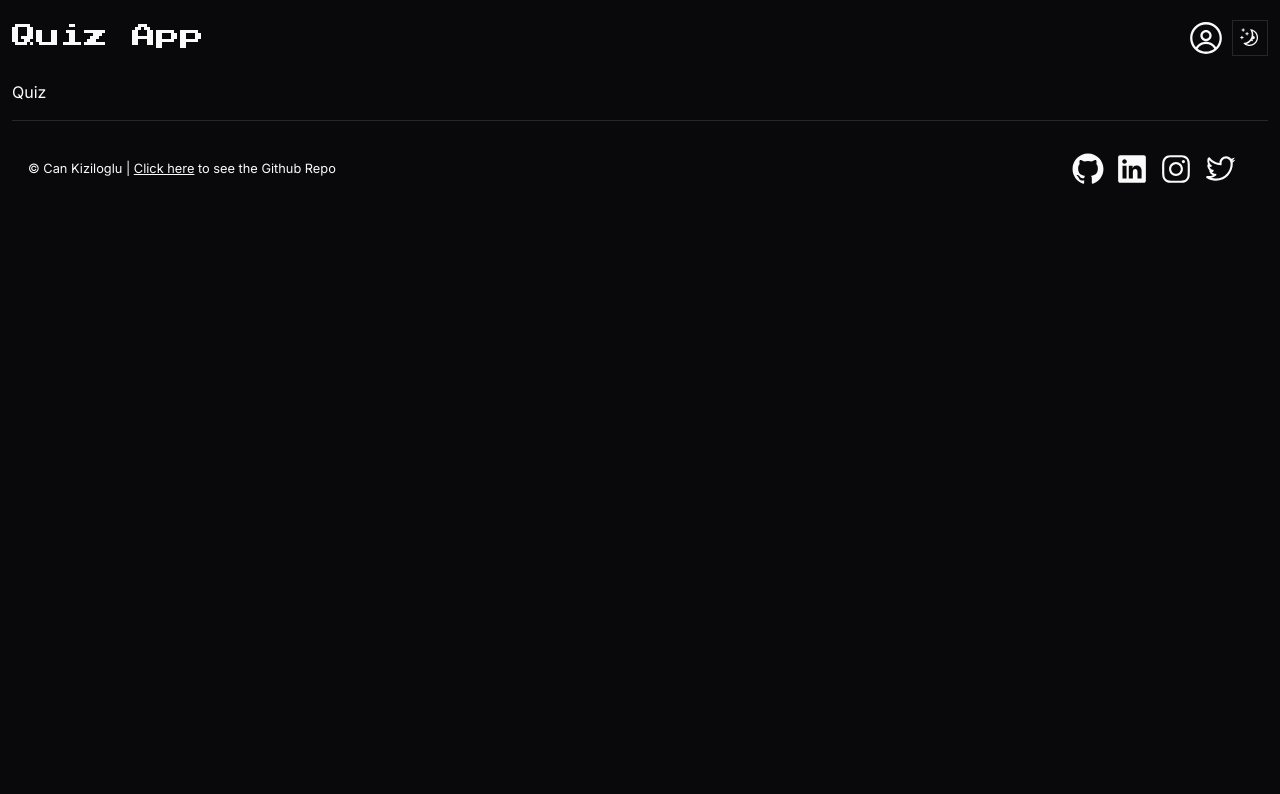
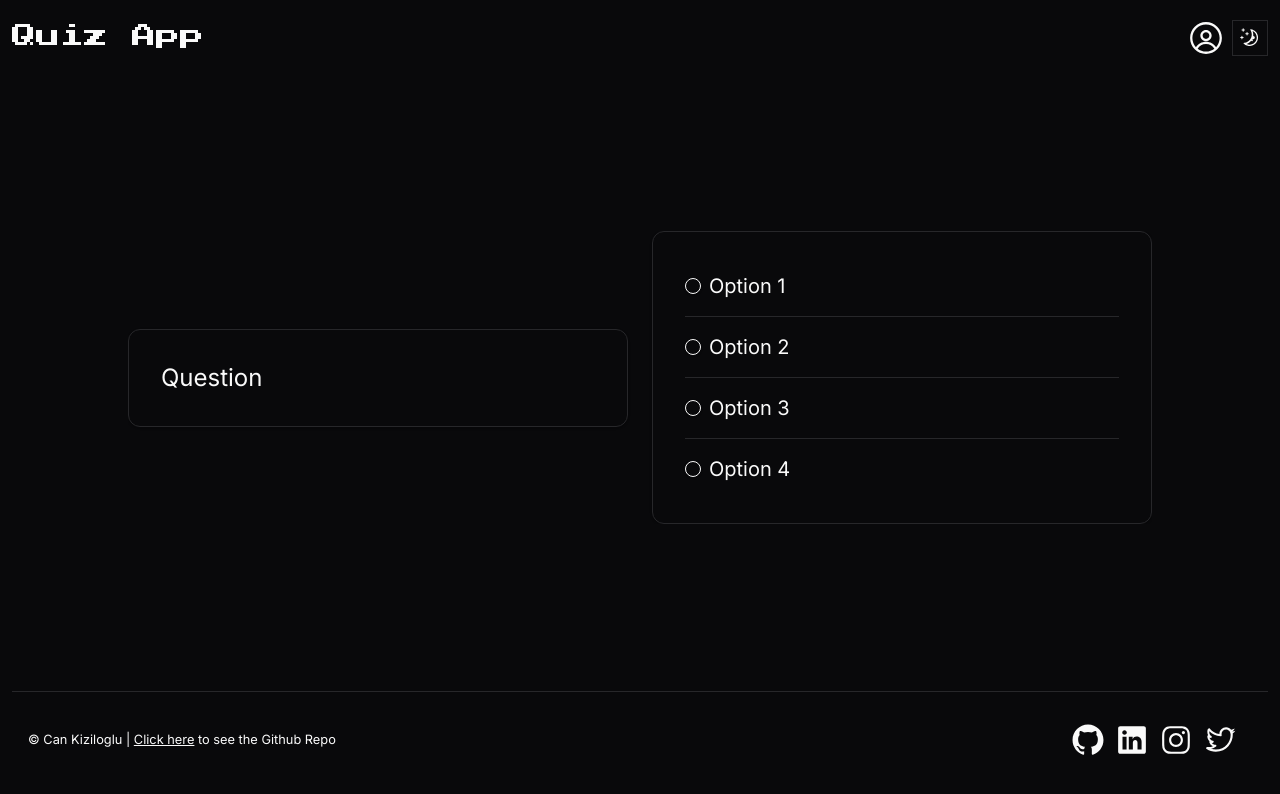
Before and after one commit to cankiziloglu/quiz-app, a React (Vite) app in the folder client/: page /quiz in a window 1280 px wide. Shown: the top 794 px of the page. Built offline with nearby package versions, Linux system fonts and the light colour scheme.

Commit message:
quiz route implemented & some style improvement

```diff
--- /dev/null
+++ b/client/src/components/answers.tsx
@@ -0,0 +1,56 @@
+import { Label } from '@/components/ui/label';
+import { RadioGroup, RadioGroupItem } from '@/components/ui/radio-group';
+import { Separator } from './ui/separator';
+import { Card, CardContent } from './ui/card';
+
+const Answers = () => {
+  return (
+    <Card className='p-none'>
+      <CardContent className='p-8'>
+        <RadioGroup>
+          <div className='flex items-center space-x-2 py-2'>
+            <RadioGroupItem value='option-1' id='option-1' />
+            <Label
+              htmlFor='option-1'
+              className='font-normal text-lg md:text-xl'
+            >
+              Option 1
+            </Label>
+          </div>
+          <Separator />
+          <div className='flex items-center space-x-2 py-2'>
+            <RadioGroupItem value='option-2' id='option-2' />
+            <Label
+              htmlFor='option-2'
+              className='font-normal text-lg md:text-xl'
+            >
+              Option 2
+            </Label>
+          </div>
+          <Separator />
+          <div className='flex items-center space-x-2 py-2'>
+            <RadioGroupItem value='option-3' id='option-3' />
+            <Label
+              htmlFor='option-3'
+              className='font-normal text-lg md:text-xl'
+            >
+              Option 3
+            </Label>
+          </div>
+          <Separator />
+          <div className='flex items-center space-x-2 py-2'>
+            <RadioGroupItem value='option-4' id='option-4' />
+            <Label
+              htmlFor='option-4'
+              className='font-normal text-lg md:text-xl'
+            >
+              Option 4
+            </Label>
+          </div>
+        </RadioGroup>
+      </CardContent>
+    </Card>
+  );
+};
+
+export default Answers;
--- a/client/src/components/login-form.tsx
+++ b/client/src/components/login-form.tsx
@@ -99,6 +99,7 @@ const LoginForm = () => {
           <Button type='submit' size='lg' className='mx-auto'>
             Login
           </Button>
+          {/* TODO: Disable button */}
         </form>
       </CardContent>
       <CardFooter>
--- /dev/null
+++ b/client/src/components/questions.tsx
@@ -0,0 +1,13 @@
+import { Card, CardContent } from './ui/card';
+
+const Questions = () => {
+  return (
+    <Card className='p-none'>
+      <CardContent className='p-8'>
+        <h2 className='text-xl md:text-2xl text-wrap'>Question</h2>
+      </CardContent>
+    </Card>
+  );
+};
+
+export default Questions;
--- a/client/src/components/quiz-picker.tsx
+++ b/client/src/components/quiz-picker.tsx
@@ -1,3 +1,4 @@
+import { useNavigate } from 'react-router-dom';
 import { Button } from './ui/button';
 import {
   Card,
@@ -16,6 +17,8 @@ import {
 } from './ui/select';
 
 const QuizPicker = () => {
+  const navigate = useNavigate();
+
   return (
     <Card className='w-full md:w-1/2 mx-auto'>
       <CardHeader>
@@ -39,7 +42,11 @@ const QuizPicker = () => {
         </Select>
       </CardContent>
       <CardFooter>
-        <Button size='lg' className='mx-auto text-lg'>
+        <Button
+          size='lg'
+          className='mx-auto text-lg'
+          onClick={() => navigate('/quiz')}
+        >
           Start
         </Button>
       </CardFooter>
--- a/client/src/components/signup-form.tsx
+++ b/client/src/components/signup-form.tsx
@@ -54,7 +54,10 @@ const SignupForm = () => {
         </CardDescription>
       </CardHeader>
       <CardContent>
-        <form onSubmit={handleSubmit(onSubmit)} className='flex flex-col justify-center'>
+        <form
+          onSubmit={handleSubmit(onSubmit)}
+          className='flex flex-col justify-center'
+        >
           <div className='mb-2'>
             <Label htmlFor='name'>Name</Label>
             <Input type='text' id='name' {...register('name')} />
@@ -104,8 +107,9 @@ const SignupForm = () => {
             )}
           </div>
           <Button type='submit' size='lg' className='mx-auto'>
-            Signup
+            Sign up
           </Button>
+          {/* TODO: Disable button */}
         </form>
       </CardContent>
       <CardFooter>
--- a/client/src/routes/Home.tsx
+++ b/client/src/routes/Home.tsx
@@ -3,14 +3,14 @@ import quizChallengeImage from '../assets/quiz-challenge.png';
 
 function Home() {
   return (
-    <main className='flex flex-col md:flex-row flex-grow overflow-auto gap-6 justify-center place-items-center mx-auto max-w-screen-lg'>
+    <div className='flex flex-col md:flex-row flex-grow overflow-auto gap-6 justify-center place-items-center max-w-screen-lg mx-auto'>
       <img
-        className='w-full md:w-1/2 h-auto md:max-h-60vh object-contain mx-auto'
+        className='w-full md:w-1/2 h-auto max-h-[50vh] object-contain mx-auto'
         src={quizChallengeImage}
       />
 
       <QuizPicker />
-    </main>
+    </div>
   );
 }
 
--- a/client/src/routes/layout.tsx
+++ b/client/src/routes/layout.tsx
@@ -13,7 +13,9 @@ const Layout = () => {
           className='flex flex-col h-screen w-screen mx-auto p-3 gap-4 overflow-hidden'
         >
           <NavBar />
-          <Outlet />
+          <main className='flex flex-grow overflow-auto justify-center items-center w-full h-full'>
+            <Outlet />
+          </main>
           <Footer />
         </div>
       </ThemeProvider>
--- a/client/src/routes/login.tsx
+++ b/client/src/routes/login.tsx
@@ -3,13 +3,13 @@ import quizChallengeImage from '../assets/quiz-challenge.png';
 
 const Login = () => {
   return (
-    <main className='flex flex-col md:flex-row flex-grow overflow-auto gap-6 justify-center place-items-center max-w-screen-lg mx-auto'>
+    <div className='flex flex-col md:flex-row flex-grow overflow-auto gap-6 justify-center place-items-center max-w-screen-lg mx-auto'>
       <img
-        className='w-full md:w-1/2 h-auto md:max-h-60vh object-contain mx-auto'
+        className='w-full md:w-1/2 h-auto max-h-[50vh] object-contain mx-auto'
         src={quizChallengeImage}
       />
       <LoginForm />
-    </main>
+    </div>
   );
 };
 
--- a/client/src/routes/quiz.tsx
+++ b/client/src/routes/quiz.tsx
@@ -1,5 +1,17 @@
+import Answers from '@/components/answers';
+import Questions from '@/components/questions';
+
 const Quiz = () => {
-    return <div>Quiz</div>;
+  return (
+    <div className='flex flex-col md:flex-row flex-grow overflow-auto gap-6 justify-center place-items-center items-center max-w-screen-lg w-full'>
+      <div id='question' className='w-full md:w-1/2'>
+        <Questions />
+      </div>
+      <div id='answers' className='w-full md:w-1/2'>
+        <Answers />
+      </div>
+    </div>
+  );
 };
 
 export default Quiz;
--- a/client/src/routes/signup.tsx
+++ b/client/src/routes/signup.tsx
@@ -3,13 +3,13 @@ import quizChallengeImage from '../assets/quiz-challenge.png';
 
 const Signup = () => {
   return (
-    <main className='flex flex-col md:flex-row flex-grow overflow-auto gap-6 justify-center place-items-center max-w-screen-lg mx-auto'>
+    <div className='flex flex-col md:flex-row flex-grow overflow-auto gap-6 justify-center place-items-center max-w-screen-lg mx-auto'>
       <img
-        className='w-full md:w-1/2 h-auto md:max-h-60vh object-contain mx-auto'
+        className='w-full md:w-1/2 h-auto max-h-[50vh] object-contain mx-auto'
         src={quizChallengeImage}
       />
       <SignupForm />
-    </main>
+    </div>
   );
 };
 
```
